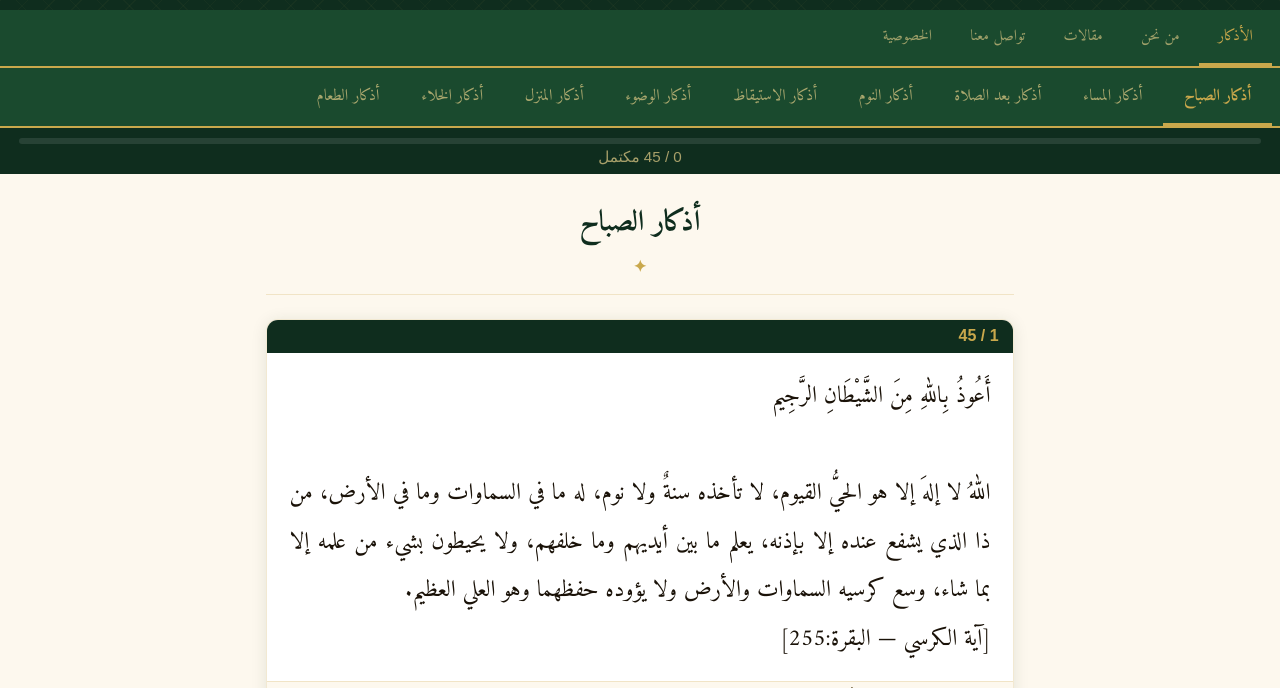
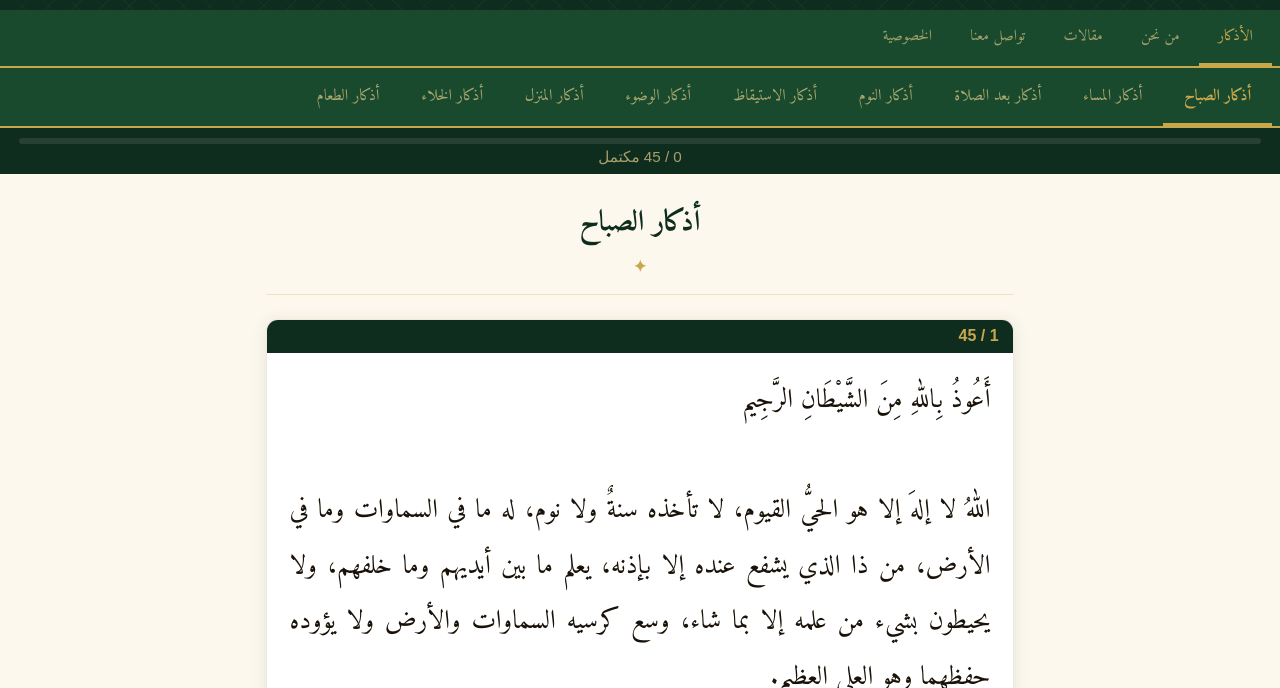
Before and after one commit to alsubaiehessa/athkarak1, a plain HTML site: page index.html in a window 1280 px wide. Shown: the part 259-947 px from the top of the page. Drawn offline with Linux system fonts and the light colour scheme; a web font is replaced by a local one.

Commit message:
Update index.html

```diff
--- a/index.html
+++ b/index.html
@@ -236,7 +236,7 @@
     padding: 1.25rem 1.4rem 1rem;
   }
   .zikr-text {
-    font-size: 1.45rem;
+    font-size: 1.65rem;
     line-height: 2.1;
     color: var(--text-main);
     text-align: justify;
```
